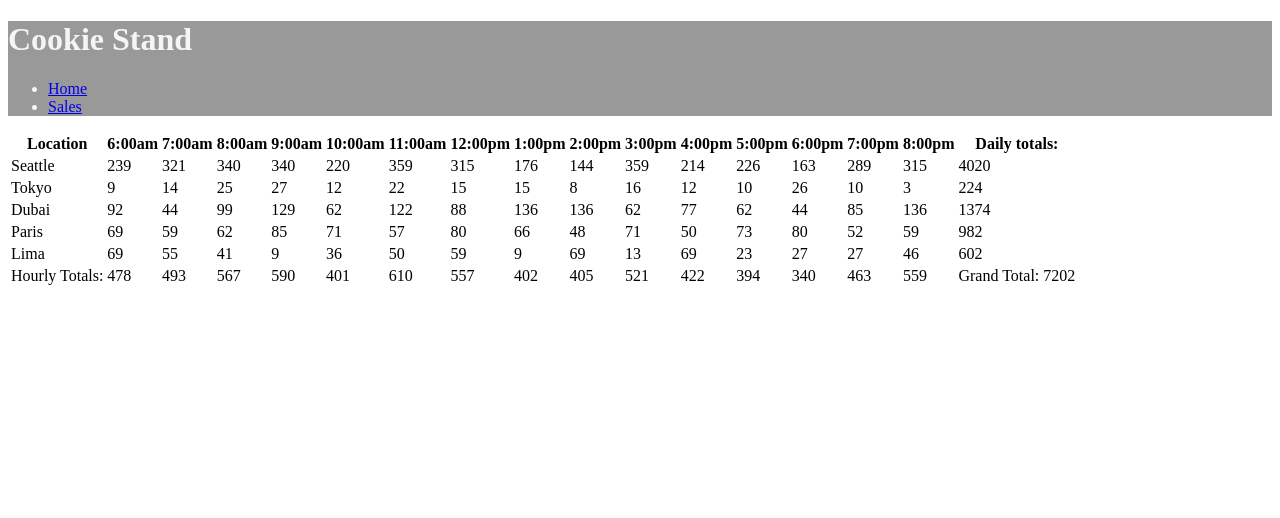
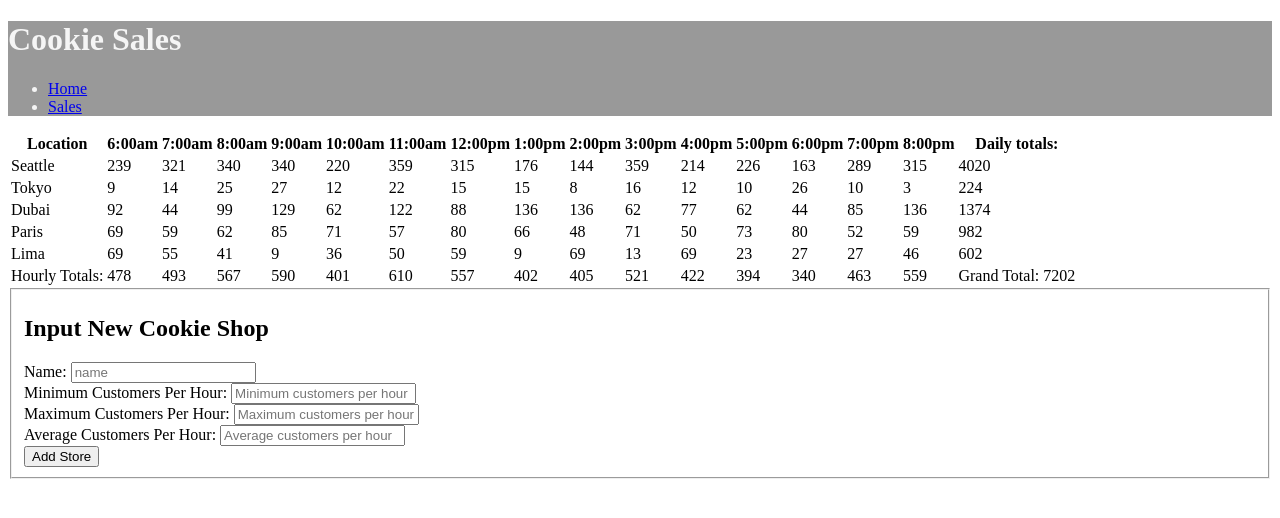
Before and after one commit to littl3birdy/cookie-stand, a plain HTML site: page sales.html in a window 1280 px wide. Drawn offline with Linux system fonts and the light colour scheme.

Commit message:
Added a form in HTML

```diff
--- a/sales.html
+++ b/sales.html
@@ -2,22 +2,43 @@
 <html>
 
 <head>
-  <title>Cookie Stand</title>
+  <title>Cookie Sales </title>
   <link rel="stylesheet" type="text/css" href="./css/styles.css" />
 </head>
 
 <body>
   <header>
-    <h1>Cookie Stand</h1>
+    <h1>Cookie Sales</h1>
     <ul>
-      <li><a href = "index.html">Home</a></li>
-      <li><a href = "sales.html">Sales</a></li>
+      <li><a href="index.html">Home</a></li>
+      <li><a href="sales.html">Sales</a></li>
     </ul>
   </header>
   <section id=locationInfo>
     <table id="cookieTable"></table>
   </section>
-  <footer></footer>
+  <section>
+    <form id="user-form-addCookieShop">
+      <fieldset>
+        <h2>Input New Cookie Shop</h2>
+        <label for="name">Name:</label>
+        <input id="name" name="name" type="text" placeholder="name" /><br />
+
+        <label for="min">Minimum Customers Per Hour:</label>
+        <input id="min" name="min" type="text" placeholder="Minimum customers per hour" /><br />
+
+        <label for="max">Maximum Customers Per Hour:</label>
+        <input id="max" name="max" type="text" placeholder="Maximum customers per hour" /><br />
+
+        <label for="average">Average Customers Per Hour:</label>
+        <input id="average" name="average" type="text" placeholder="Average customers per hour" /><br />
+
+        <button type="submit" name="add_store" value="submit" id="addStore">Add Store</button>
+      </fieldset>
+    </form>
+  </section>
+  <footer>
+  </footer>
   <script src="./sales.js"></script>
 </body>
 
```
